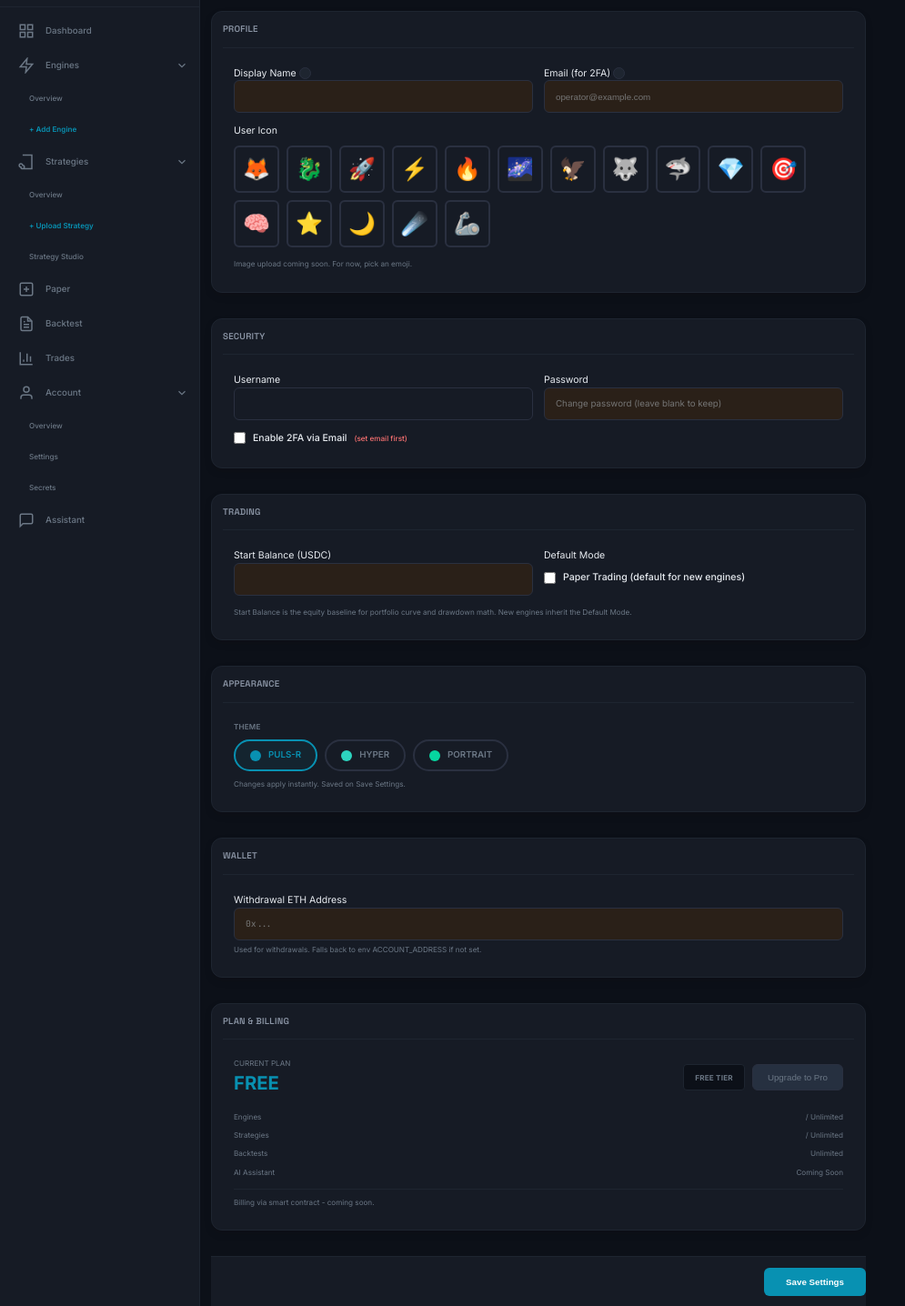
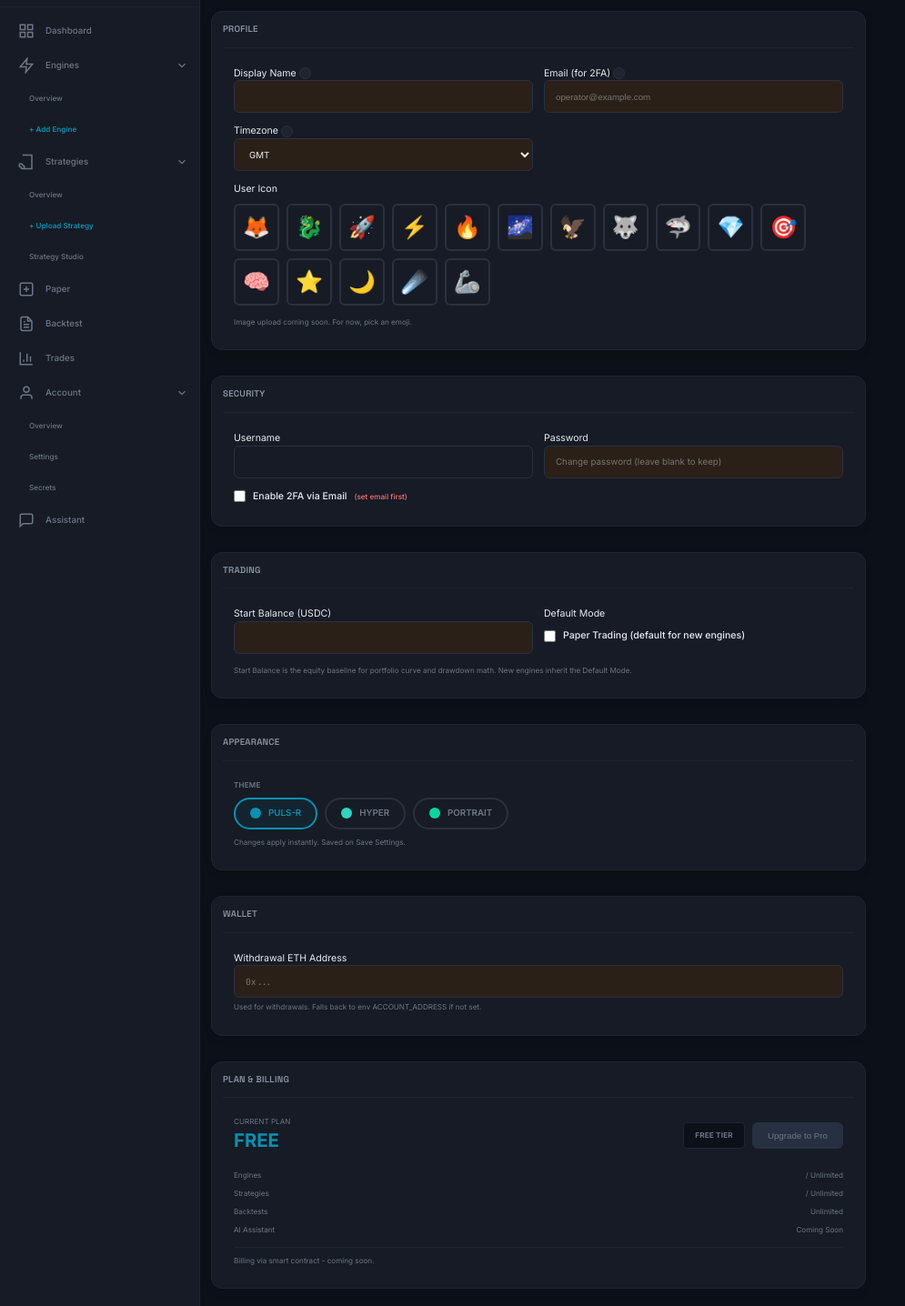
Before and after one commit to karma-devops/strategy-engine, a Python web app: template app/templates/settings.html in a window 1280 px wide. Shown: the part 48-1484 px from the top of the page at 91% size, without its empty margins (0-995 px from the left). Run offline with Jinja, Linux system fonts and the light colour scheme; the template is opened without the code that fills it, so the values that code supplies are empty.

Commit message:
T3-0 fixups: import get_user_or_seed_user (account/secrets 500), User.timezone column + migration + settings UI
- routes.py: import get_user_or_seed_user (fixes NameError 500 on /app/account
  and /app/account/secrets for non-operator users)
- models.py: add timezone VARCHAR(64) default GMT to User + _migrate_columns list
  (idempotent, survives preexisting DBs)
- settings.html + routes.py: timezone select in Profile, saved via POST
- main.py + layout.html: identity middleware + per-user name/email already pushed

Verified live: mark123a account/secrets 200; timezone save persists (Asia/Jakarta).

```diff
--- a/app/templates/settings.html
+++ b/app/templates/settings.html
@@ -16,6 +16,13 @@
             <div class="bt-form-field">
                 <label>Email (for 2FA)<span class="tip-i" data-tip="Used for two-factor authentication notifications"></span></label>
                 <input type="email" name="email" value="{{ user.email or '' }}" placeholder="operator@example.com" style="width:100%;background:var(--input-bg);color:var(--input-text);border:1px solid var(--input-border);border-radius:var(--radius-sm);padding:var(--space-2) var(--space-3);font-size:var(--text-sm);height:36px;">
+            </div>
+            <div class="bt-form-field">
+                <label>Timezone<span class="tip-i" data-tip="Your local timezone for timestamps across the app"></span></label>
+                <select name="timezone" style="width:100%;background:var(--input-bg);color:var(--input-text);border:1px solid var(--input-border);border-radius:var(--radius-sm);padding:var(--space-2) var(--space-3);font-size:var(--text-sm);height:36px;">
+                    {% set tzs = ['GMT','UTC','Europe/London','Europe/Berlin','Asia/Dubai','Asia/Jakarta','Asia/Singapore','Asia/Tokyo','Australia/Sydney','America/New_York','America/Chicago','America/Los_Angeles','America/Sao_Paulo'] %}
+                    {% for t in tzs %}<option value="{{ t }}" {% if (user.timezone or 'GMT') == t %}selected{% endif %}>{{ t }}</option>{% endfor %}
+                </select>
             </div>
             <div class="bt-form-field" style="grid-column:1 / -1;">
                 <label>User Icon</label>
--- a/instances/models.py
+++ b/instances/models.py
@@ -69,6 +69,8 @@ class User(Base):
     # api_key stores Fernet-encrypted key; api_key_hash stores SHA256 for O(1) lookup
     api_key = Column(Text, nullable=True)  # Fernet-encrypted puls_<uuid4>_key
     api_key_hash = Column(String(64), nullable=True, unique=True, index=True)  # SHA256 hex digest
+    # Per-user display timezone (IANA name, e.g. "GMT", "Asia/Jakarta"). Defaults to GMT.
+    timezone = Column(String(64), default="GMT")
     # Theme preference (pulsr, hyperfluid, portrait)
     theme = Column(String(32), default="pulsr")
     created_at = Column(DateTime, default=_now_utc)
@@ -566,6 +568,7 @@ def _migrate_columns(engine):
             ("twofa_enabled", "BOOLEAN"),
             ("assistant_model", "VARCHAR(64)"),
             ("coder_model", "VARCHAR(64)"),
+            ("timezone", "VARCHAR(64)"),
         ],
         "chat_sessions": [
             ("user_id", "VARCHAR(36)"),
```
Also changed, not shown: app/routes.py (+7 -0 lines).
